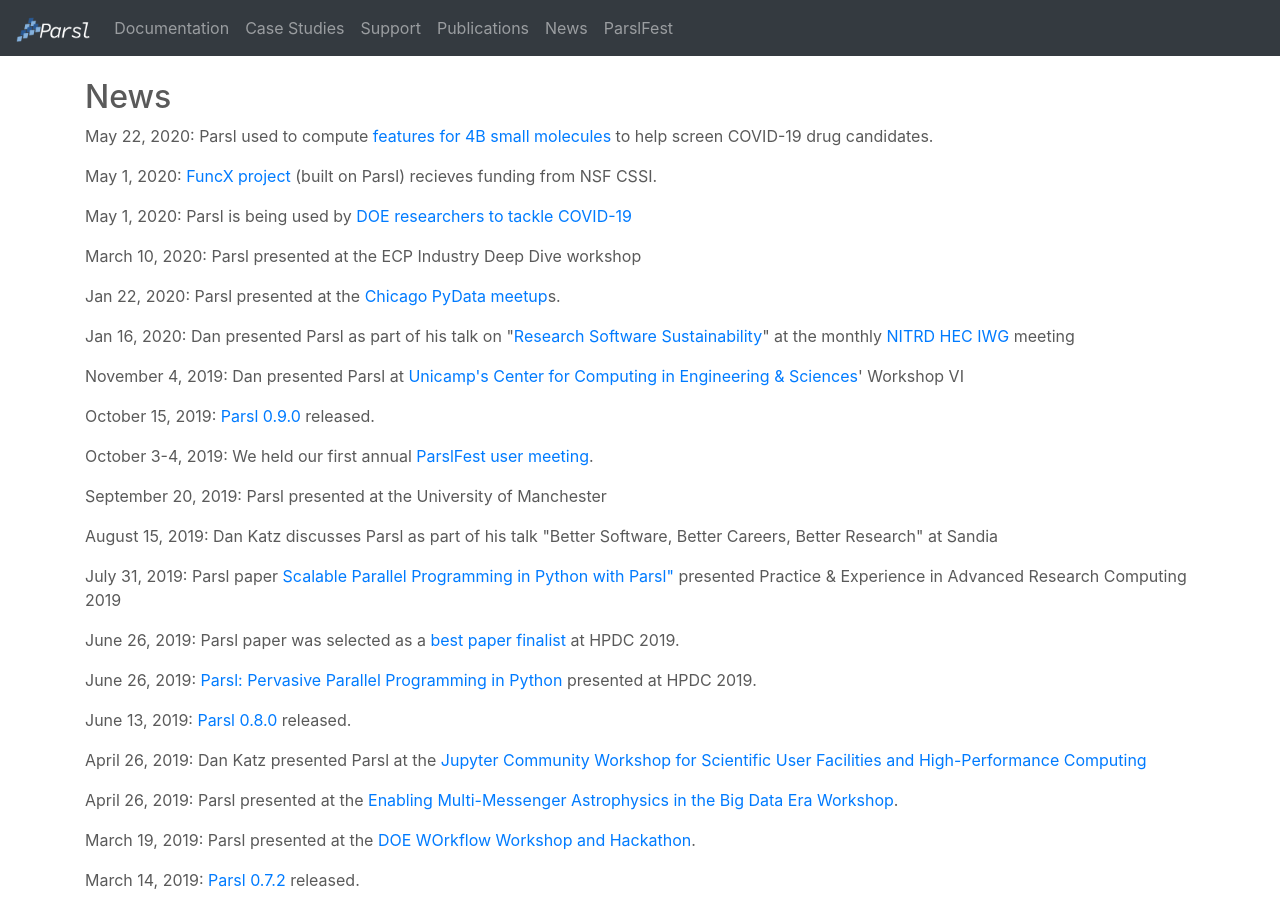
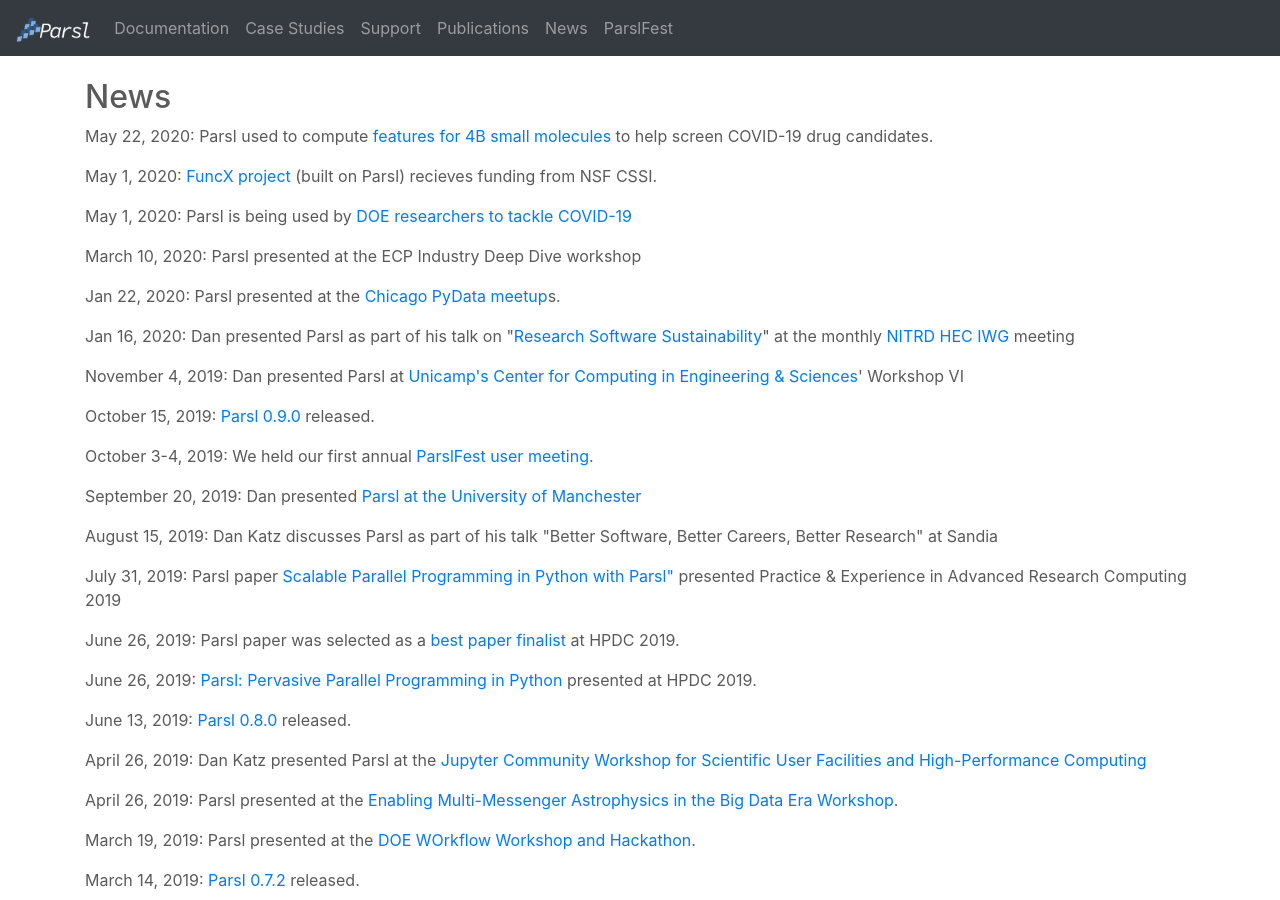
Before and after one commit to Parsl/parsl.github.io, a Jekyll site: the page built from news.html, in a window 1280 px wide and 900 px high. Built offline with Jekyll 4.4.1, drawn with Linux system fonts in a browser that asks for light colours.

Commit message:
Update news.html

```diff
--- a/news.html
+++ b/news.html
@@ -78,7 +78,7 @@
 
          <div class="news-info">
         <p><span class="name">September 20, 2019:</span>
-       Parsl presented at the University of Manchester
+       Dan presented <a href="https://events.manchester.ac.uk/event/event:bee-k05dgdms-ugesoi">Parsl at the University of Manchester</a>
         </p>
       </div>
 
```
